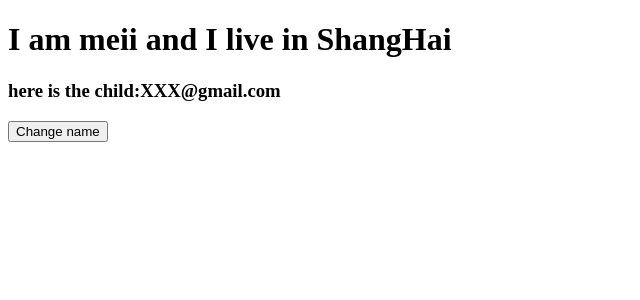
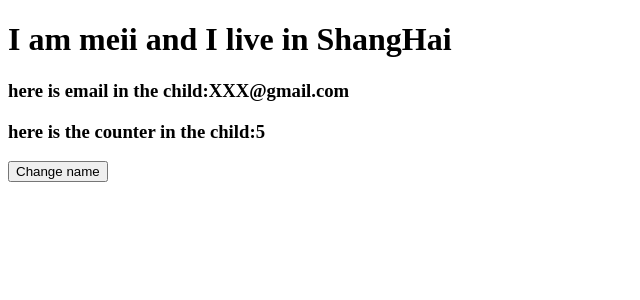
Before and after one commit to LiMeii/angular-change-detection, an Angular app: page /changedetection/cdParent in a window 1280 px wide. Shown: the top 300 px of the page, without its empty margins (0-640 px from the left). Built offline with nearby package versions, Linux system fonts and the light colour scheme.

Commit message:
add changedetection onpush demo code

```diff
--- a/src/app/modules/change-detection/cd-child/cd-child.component.html
+++ b/src/app/modules/change-detection/cd-child/cd-child.component.html
@@ -1 +1,5 @@
-<h3>here is the child:{{data.contact.email}}</h3>
+<h3>here is email in the child:{{data.contact.email}}</h3>
+
+<h3>here is the counter in the child:{{count$ | async}}</h3>
+
+<!-- <h3>here is the counter in the child:{{counter}}</h3> -->
--- a/src/app/modules/change-detection/cd-child/cd-child.component.ts
+++ b/src/app/modules/change-detection/cd-child/cd-child.component.ts
@@ -1,9 +1,11 @@
-import { Component, Input, OnChanges, ChangeDetectorRef,ChangeDetectionStrategy, OnInit } from "@angular/core";
+import { Component, Input, OnChanges, ChangeDetectorRef, ChangeDetectionStrategy, OnInit, ApplicationRef } from "@angular/core";
+import { Observable, interval } from "rxjs";
+import { map } from "rxjs/operators"
 
 
 @Component({
     selector: "cd-child",
-    templateUrl: './cd-child.component.html' ,
+    templateUrl: './cd-child.component.html',
     changeDetection: ChangeDetectionStrategy.OnPush
 })
 
@@ -11,12 +13,25 @@ export class cdChildComponent implements OnInit, OnChanges {
 
     @Input() data: any;
 
-    constructor(private cd: ChangeDetectorRef) {
+    counter: number = 1;
+
+    count$: Observable<number>;
+
+    constructor(private cd: ChangeDetectorRef, private ApplicationRef: ApplicationRef) {
 
     }
 
     ngOnInit() {
+
+        //setInterval(() => this.counter++, 1000);
         //this.cd.markForCheck();
+        // this.cd.detectChanges();
+        // this.ApplicationRef.tick()
+
+        this.count$ = interval(1000)
+            .pipe(
+                map((count: number) => ++count)
+            );
     }
 
     ngOnChanges() {
--- a/src/app/modules/change-detection/cd-parent/cd-parent.component.ts
+++ b/src/app/modules/change-detection/cd-parent/cd-parent.component.ts
@@ -16,9 +16,18 @@ export class cdParentComponent {
     };
 
     changeName() {
-        this.data.contact.email = 'update@gmail.com';
-        this.data.contact.phone = '00000000';
-        this.data.name = 'limeii';
+        // this.data.contact.email = 'update@gmail.com';
+        // this.data.contact.phone = '00000000';
+        // this.data.name = 'limeii';
+
+        this.data = {
+            name: 'meii', address: 'ShangHai'
+            ,
+            contact: {
+                email: 'update@gmail.com',
+                phone: '1234567890'
+            }
+        };
     }
 
 }
--- a/src/app/modules/change-detection/change-detection-routing.module.ts
+++ b/src/app/modules/change-detection/change-detection-routing.module.ts
@@ -1,5 +1,6 @@
 import { NgModule } from "@angular/core";
-import { RouterModule, Routes } from '@angular/router';
+import { RouterModule, Routes } from "@angular/router";
+import { CommonModule } from "@angular/common";
 
 import { cdParentComponent } from "./cd-parent/cd-parent.component";
 import { cdChildComponent } from "./cd-child/cd-child.component";
@@ -10,7 +11,7 @@ const ChangeDetectionRoutes: Routes = [
 ];
 
 @NgModule({
-    imports: [RouterModule.forChild(ChangeDetectionRoutes)],
+    imports: [RouterModule.forChild(ChangeDetectionRoutes), CommonModule],
     declarations: [cdParentComponent, cdChildComponent],
     exports: [RouterModule]
 })
--- a/src/app/modules/change-detection/change-detection.module.ts
+++ b/src/app/modules/change-detection/change-detection.module.ts
@@ -1,9 +1,10 @@
 import { NgModule } from "@angular/core";
+import { CommonModule } from "@angular/common";
 
 import { ChangeDetectionRoutingModule } from "./change-detection-routing.module"
 
 @NgModule({
-    imports: [ChangeDetectionRoutingModule]
+    imports: [CommonModule, ChangeDetectionRoutingModule]
 })
 
 export class ChangeDetectionModule {
```
